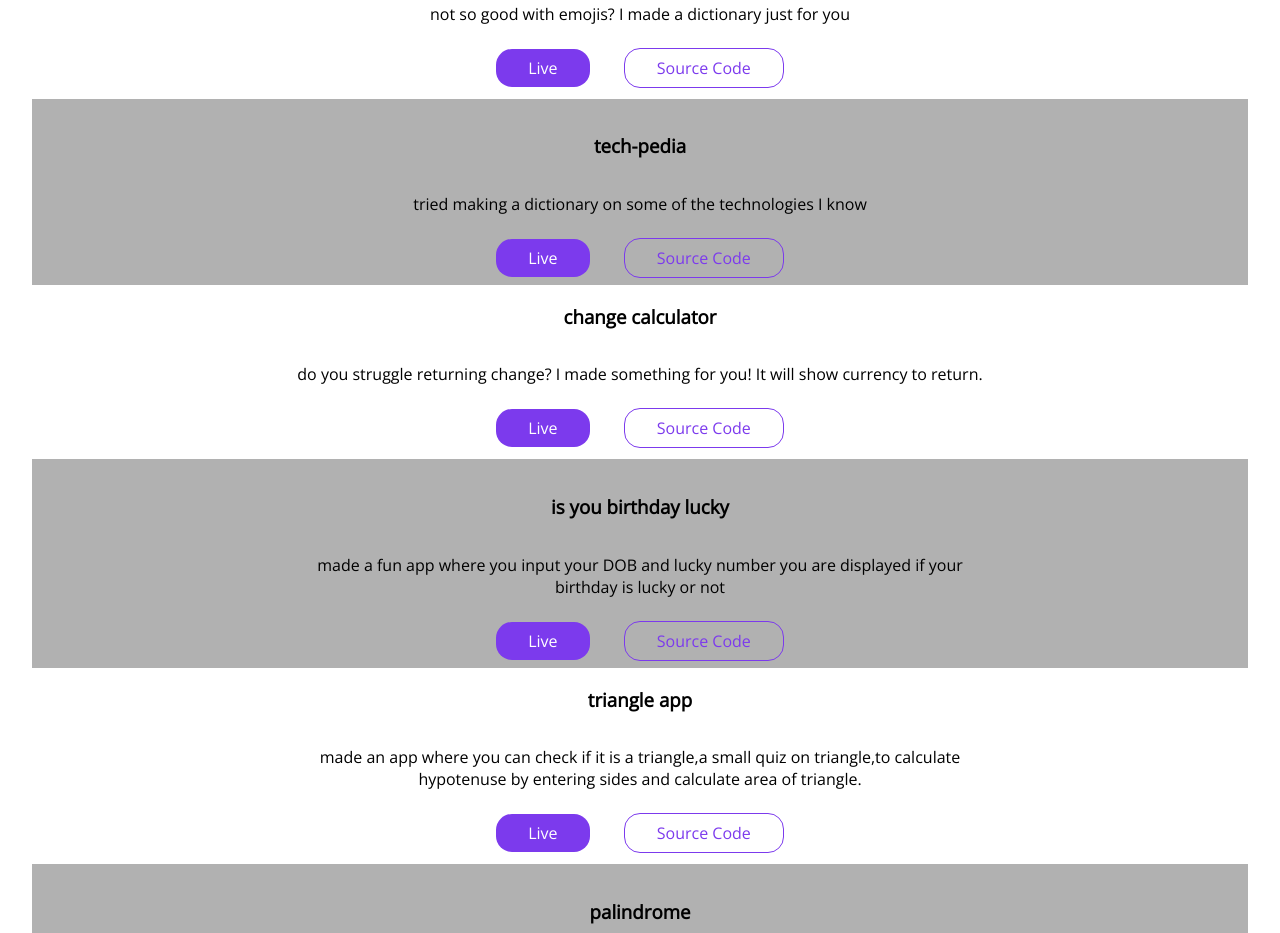
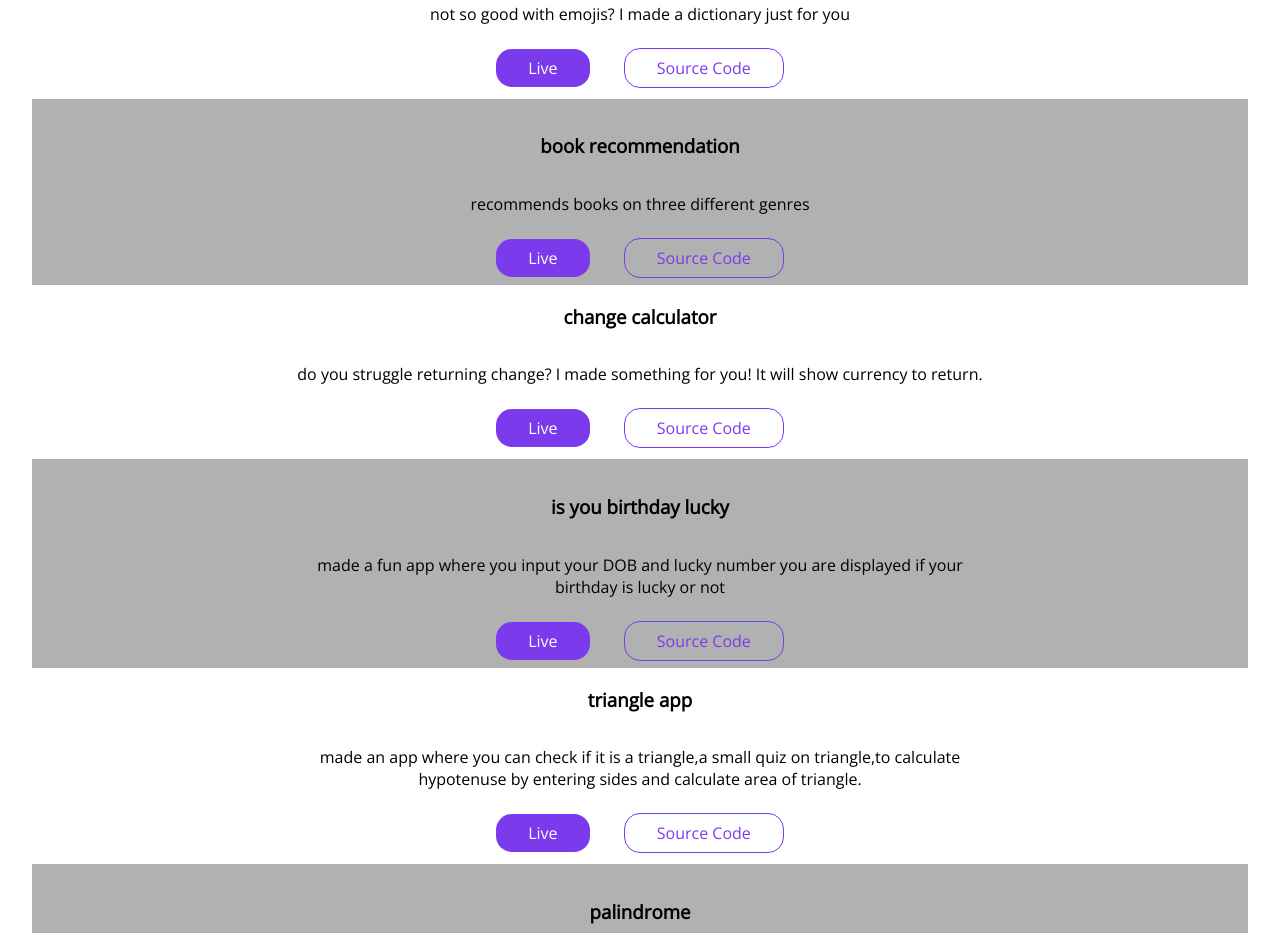
Before and after one commit to piyushsh25/componentHTMLCSS, a plain HTML site: page projects.html in a window 1280 px wide. Shown: the part 1254-2187 px from the top of the page. Drawn offline with nearby package versions, Linux system fonts and the light colour scheme.

Commit message:
Update projects.html

```diff
--- a/projects.html
+++ b/projects.html
@@ -98,9 +98,9 @@
 
             <section class="section-two">
                 <div class="container-fluid">
-                    <h3>tech-pedia</h3>
-                    <p>tried making a dictionary on some of the technologies I know</p>
-                    <a class="primary link" href="https://csb-11w9n.netlify.app/">Live</a>
+                    <h3>book recommendation</h3>
+                    <p>recommends books on three different genres</p>
+                    <a class="primary link" href="https://csb-l9zrj.netlify.app/">Live</a>
                 <a class="secondary link" href="https://github.com/piyushpoudyal/techDictionary">Source Code </a>
 
             </div>
```
